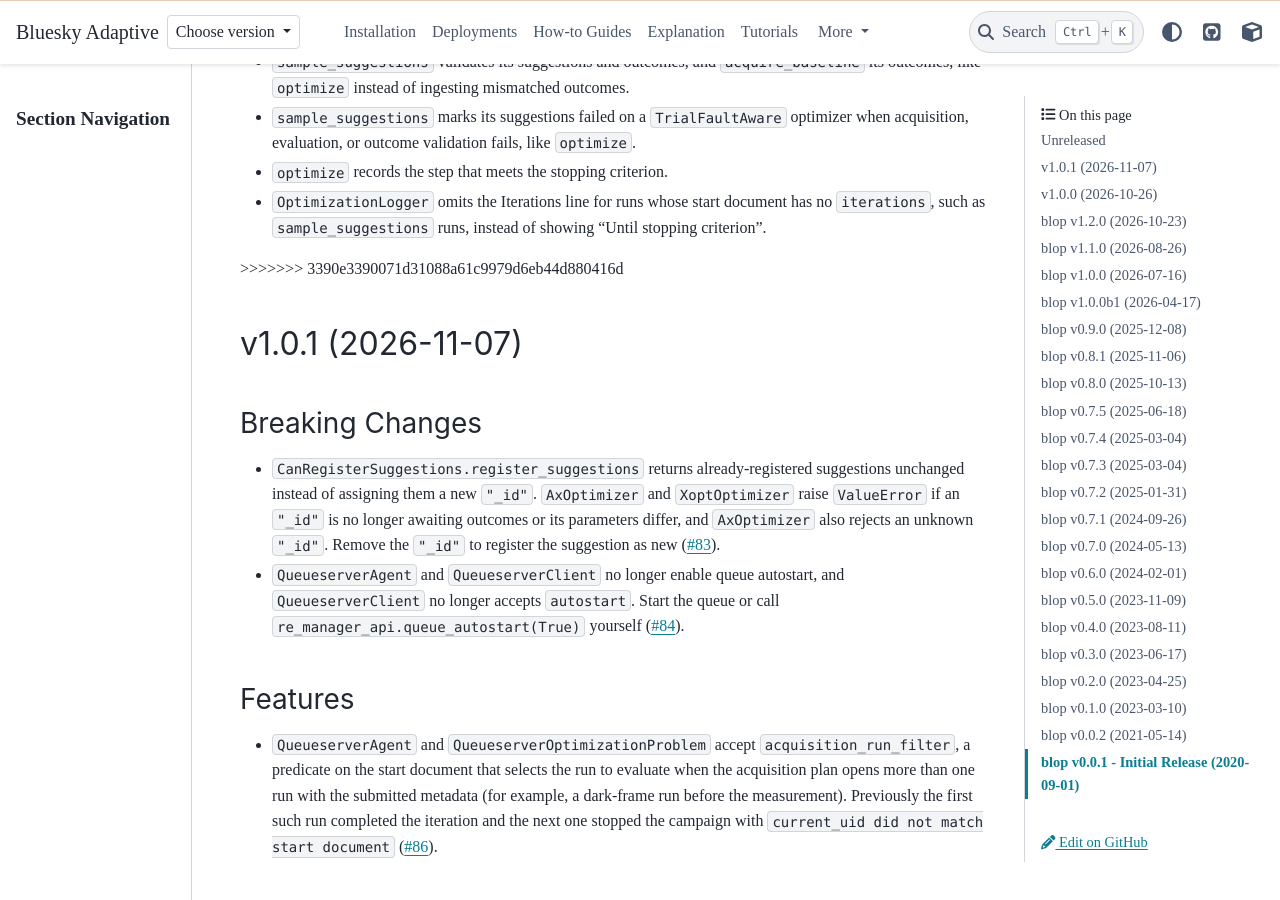
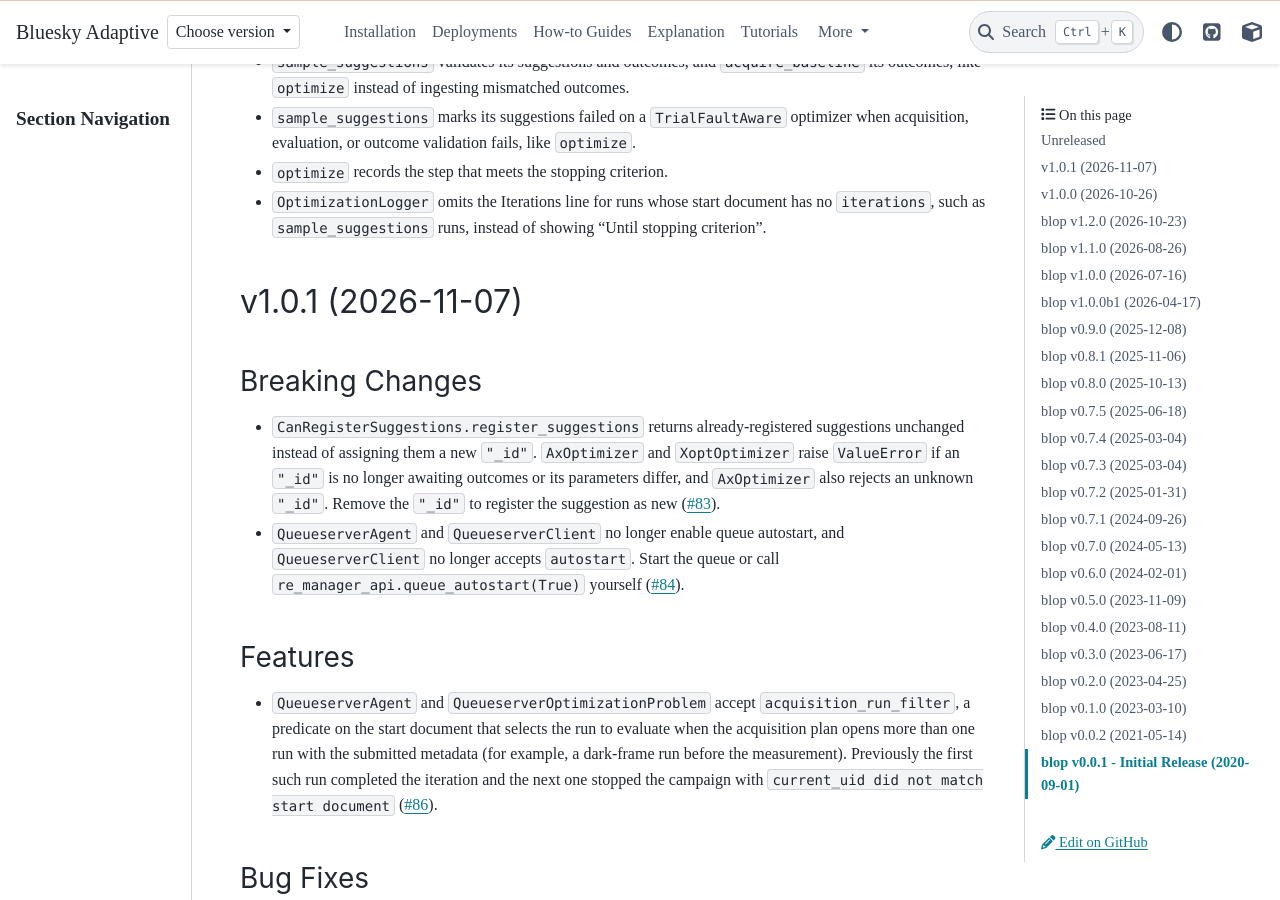
Before and after one commit to bluesky/bluesky-adaptive, a Sphinx documentation site: the page built from docs/source/release-history.rst, in a window 1280 px wide and 900 px high, scrolled down 1376 px. Built offline with Sphinx 7.4.7 and the PyData theme 0.15.4, drawn with Linux system fonts in a browser that asks for light colours; a script that is not in the unit is left out; the version number could not be read and is left out; comment, search, counter and statistics services are not loaded.

Commit message:
Remove merge conflict marker

```diff
--- a/docs/source/release-history.rst
+++ b/docs/source/release-history.rst
@@ -51,7 +51,6 @@ Bug Fixes
 * ``optimize`` records the step that meets the stopping criterion.
 * ``OptimizationLogger`` omits the Iterations line for runs whose start document has no ``iterations``, such as
   ``sample_suggestions`` runs, instead of showing "Until stopping criterion".
->>>>>>> 3390e3390071d31088a61c9979d6eb44d880416d
 
 v1.0.1 (2026-11-07)
 -------------------
```
